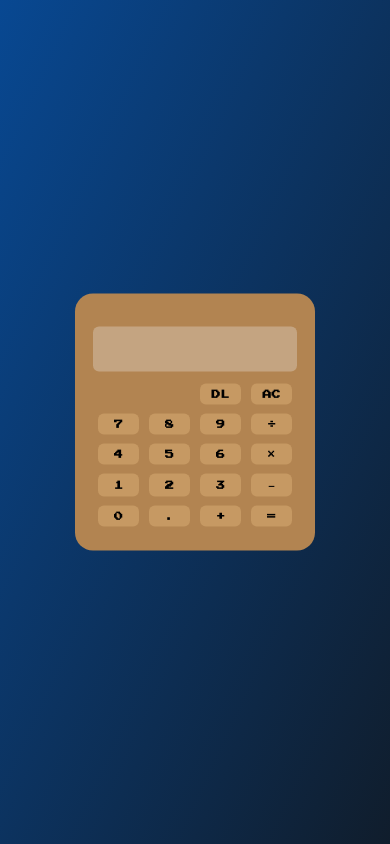
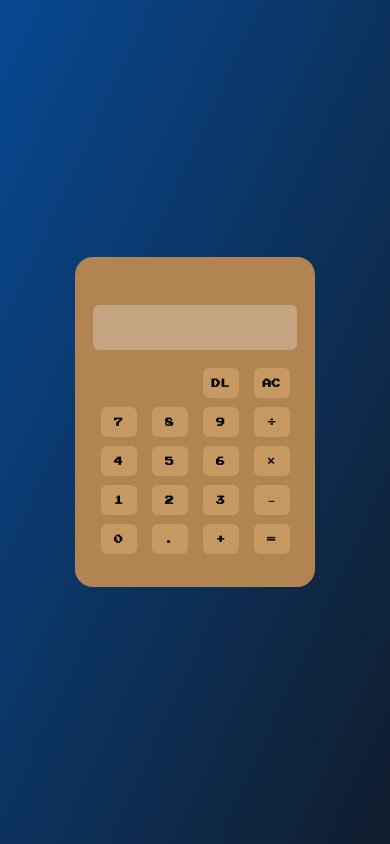
Before and after one commit to sypanchal1810/basic-calculator, a website built with Vite: page index.html in a window 390 px wide. Built offline with nearby package versions, Linux system fonts and the light colour scheme.

Commit message:
CSS changes to make responsive

```diff
--- a/css/style.css
+++ b/css/style.css
@@ -53,6 +53,7 @@ body {
 .calculator {
   position: relative;
   width: 40rem;
+  height: 50rem;
   left: 50%;
   top: 50%;
   transform: translate(-50%, -50%);
@@ -60,6 +61,13 @@ body {
   padding: 5.5rem 3rem 4rem;
   font-family: inherit;
   border-radius: 3rem;
+}
+
+@media only screen and (max-width: 37.5em) {
+  .calculator {
+    height: 55rem;
+    padding: 8rem 3rem 5rem;
+  }
 }
 
 .buttons {
@@ -73,7 +81,7 @@ body {
 
 .display {
   width: 100%;
-  margin-bottom: 2rem;
+  margin-bottom: 3rem;
   height: 7.5rem;
   font-family: inherit;
   font-size: 2rem;
@@ -89,7 +97,8 @@ body {
 }
 
 button {
-  width: 80%;
+  width: 6rem;
+  height: 5rem;
   padding: 1rem;
   font-size: 1.5rem;
   font-family: inherit;
```
